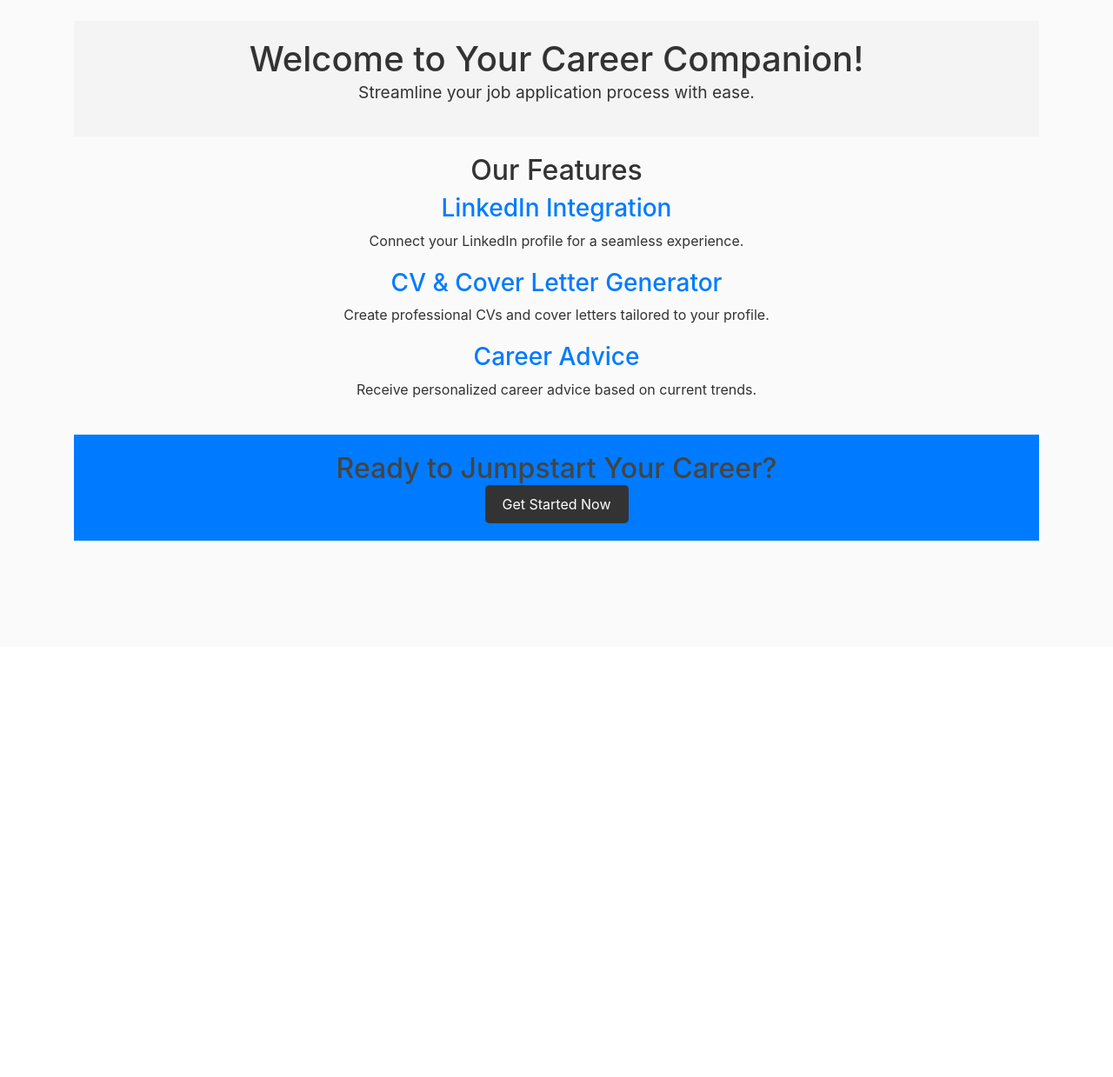
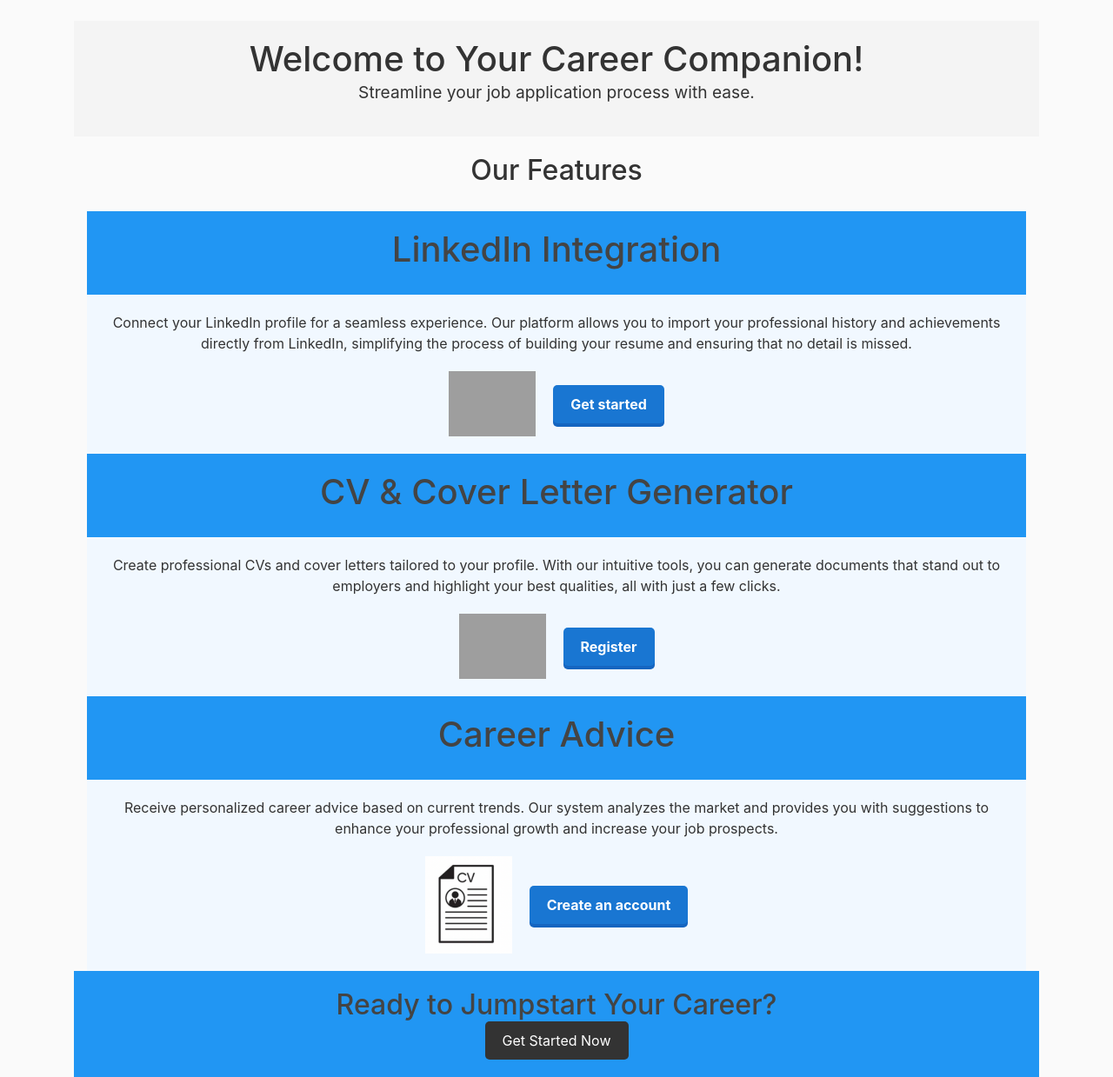
Before and after one commit to urffire/CV-generator, a Flask app: page / in a window 1280 px wide. Shown: the part 56-1295 px from the top of the page at 87% size. Before the commit the page ends 678 px from the top, so only its background shows below. Run offline with Flask 3, Linux system fonts and the light colour scheme; some libraries are stand-ins or nearby versions; grey boxes are pictures that could not be loaded.

Commit message:
Homepage

```diff
--- a/career_webpage/static/home.css
+++ b/career_webpage/static/home.css
@@ -53,7 +53,7 @@ body {
 
 /* Call to Action */
 .call-to-action {
-    background: #007bff;
+    background: #2196f3; /* Blue color */
     color: white;
     text-align: center;
     padding: 20px 0;
@@ -77,6 +77,63 @@ body {
     background: #555;
 }
 
+body, html {
+    margin: 0;
+    padding: 0;
+    font-family: Arial, sans-serif;
+}
+
+.container {
+    width: 100%;
+    max-width: 1200px;
+    margin: auto;
+}
+
+/* Header Styles */
+.header {
+    background: #2196f3; /* Blue color */
+    color: white;
+    text-align: center;
+    padding: 20px 0;
+}
+
+.content {
+    background: #f1f8ff; /* Lighter blue for content background */
+    padding: 20px;
+    text-align: center;
+}
+
+.content p {
+    color: #333;
+}
+
+.cta {
+    display: flex;
+    align-items: center;
+    justify-content: center;
+    gap: 20px;
+    margin-top: 20px;
+}
+
+.cta-link {
+    background-color: #1976d2; /* Darker blue for button */
+    color: white;
+    padding: 10px 20px;
+    text-decoration: none;
+    border-radius: 5px;
+    font-weight: bold;
+    box-shadow: 0 4px #1565c0; /* Shadow color */
+}
+
+.cta-link:hover {
+    background-color: #1e88e5; /* Lighter blue on hover */
+}
+
+.cta img {
+    max-width: 100px; /* Adjust the size of your image accordingly */
+}
+
+
 /* Responsive Design */
 @media (max-width: 600px) {
     .container {
--- a/career_webpage/templates/home.html
+++ b/career_webpage/templates/home.html
@@ -10,19 +10,64 @@
     <!-- Features Section -->
     <div class="features-section">
         <h2>Our Features</h2>
-        <div class="feature">
-            <h3>LinkedIn Integration</h3>
-            <p>Connect your LinkedIn profile for a seamless experience.</p>
-        </div>
-        <div class="feature">
-            <h3>CV & Cover Letter Generator</h3>
-            <p>Create professional CVs and cover letters tailored to your profile.</p>
-        </div>
-        <div class="feature">
-            <h3>Career Advice</h3>
-            <p>Receive personalized career advice based on current trends.</p>
-        </div>
     </div>
+
+
+    <!-- LinkedIn Integration Section -->
+    <div class="container">
+        <header class="header">
+            <h1>LinkedIn Integration</h1>
+        </header>
+        <section class="content">
+            <p>Connect your LinkedIn profile for a seamless experience. Our platform allows you to import your professional history and achievements directly from LinkedIn, simplifying the process of building your resume and ensuring that no detail is missed.</p>
+            <div class="cta">
+                <img src="anchor.png" alt="Anchor" />
+                {% if current_user.is_authenticated %}
+                <a href="{{ url_for('cv') }}" class="cta-link">Integrate LinkedIn</a>
+                {% else %}
+                <a href="{{ url_for('register') }}" class="cta-link">Get started</a>
+                {% endif %}
+            </div>
+        </section>
+    </div>
+
+    <!-- CV & Cover Letter Generator Section -->
+    <div class="container">
+        <header class="header">
+            <h1>CV & Cover Letter Generator</h1>
+        </header>
+        <section class="content">
+            <p>Create professional CVs and cover letters tailored to your profile. With our intuitive tools, you can generate documents that stand out to employers and highlight your best qualities, all with just a few clicks.</p>
+            <div class="cta">
+                <img src="anchor.png" alt="Anchor" />
+                {% if current_user.is_authenticated %}
+                <a href="{{ url_for('cover_letter') }}" class="cta-link">Create Documents</a>
+                {% else %}
+                <a href="{{ url_for('register') }}" class="cta-link">Register</a>
+                {% endif %}
+            </div>
+        </section>
+    </div>
+
+    <!-- Career Advice Section -->
+    <div class="container">
+        <header class="header">
+            <h1>Career Advice</h1>
+        </header>
+        <section class="content">
+            <p>Receive personalized career advice based on current trends. Our system analyzes the market and provides you with suggestions to enhance your professional growth and increase your job prospects.</p>
+            <div class="cta">
+                <img src="/img/cv.png" alt="CV" />
+                {% if current_user.is_authenticated %}
+                <a href="{{ url_for('career_advice') }}" class="cta-link">Get Advice</a>
+                {% else %}
+                <a href="{{ url_for('register') }}" class="cta-link">Create an account</a>
+                {% endif %}
+
+            </div>
+        </section>
+    </div>
+
 
     <!-- Call to Action -->
     {% if current_user.is_authenticated %}
```
Also changed, not shown: career_webpage/img/cv.png (added).
